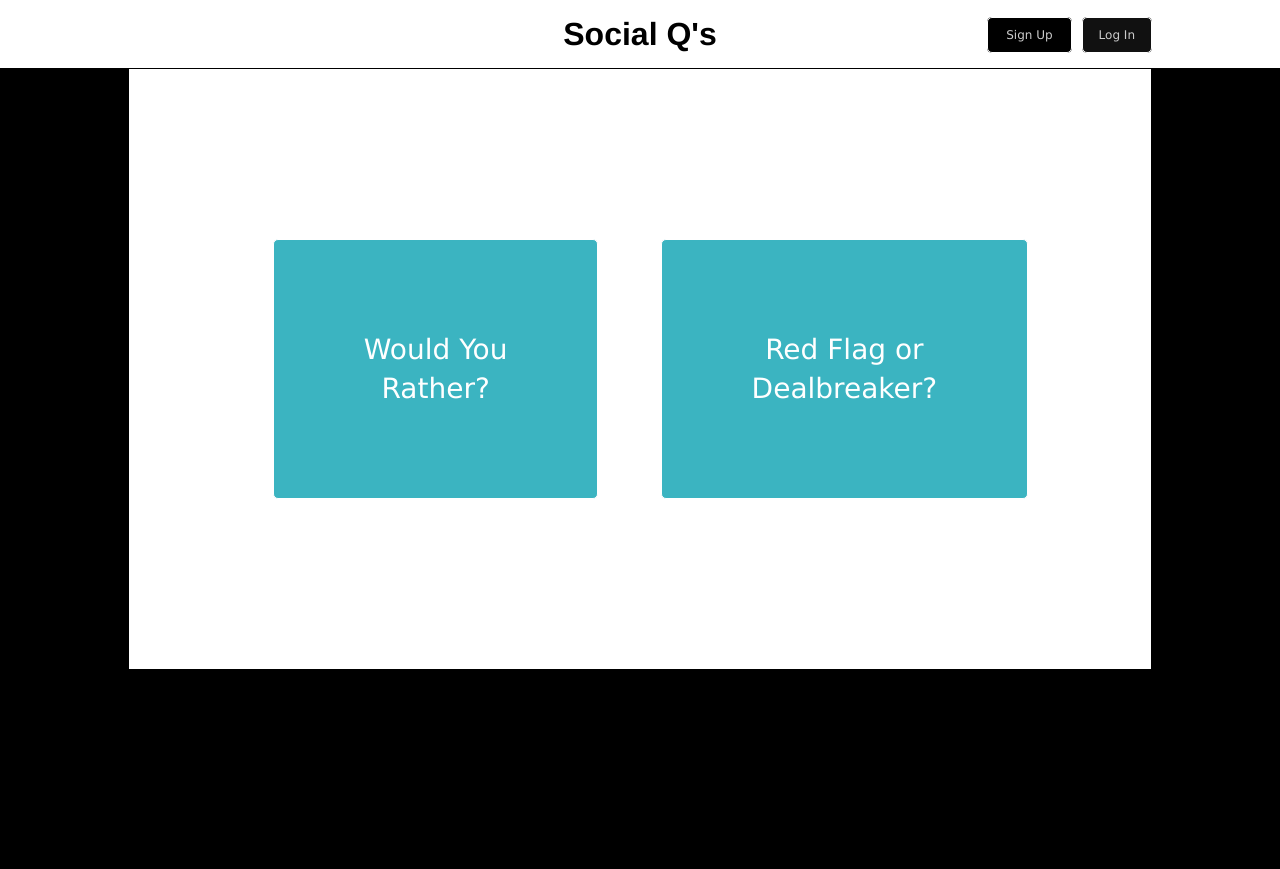
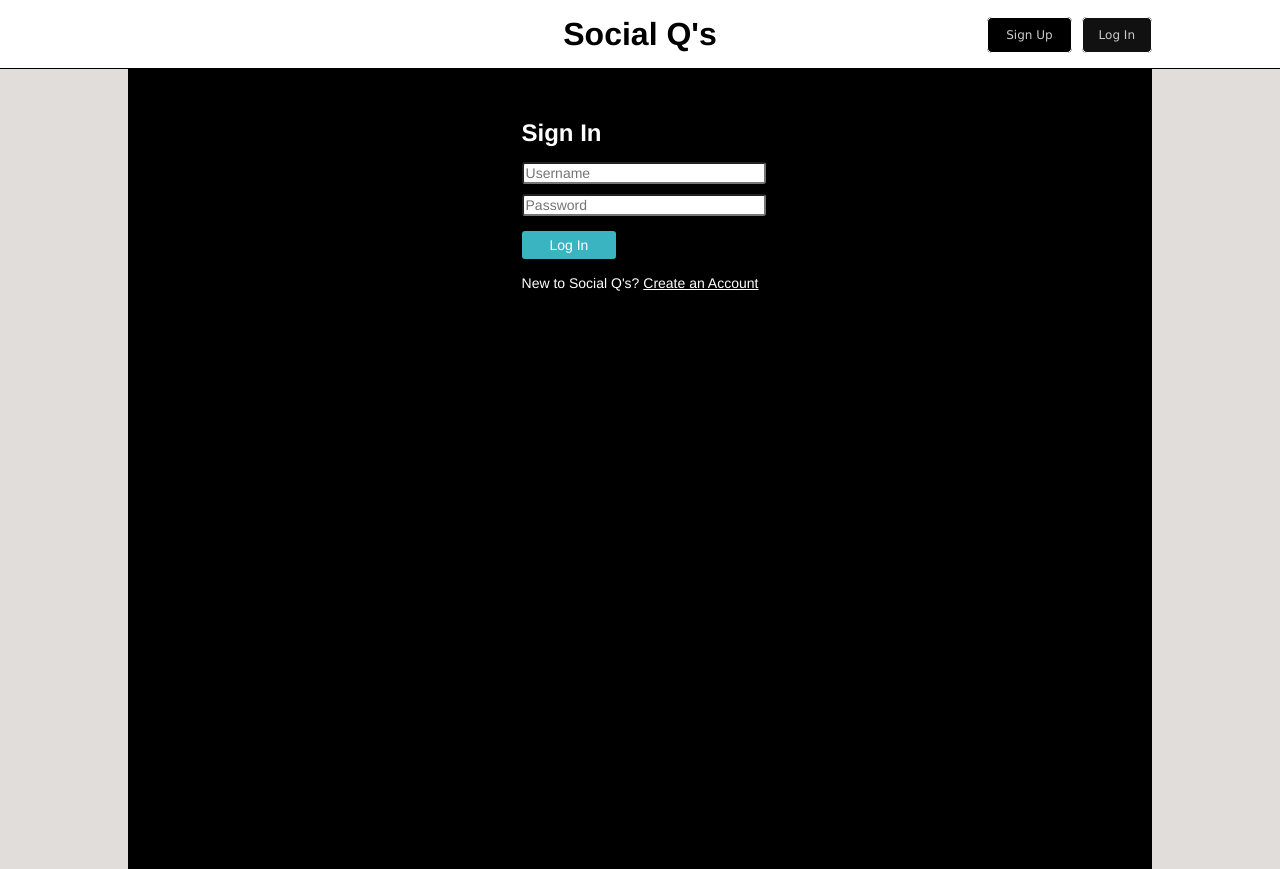
Before and after one commit to jkern-dev/SocialQ, a React (Create React App) app in the folder frontend/: page /#/login in a window 1280 px wide. Before the commit this address led to /#/. Built offline with nearby package versions, Linux system fonts and the light colour scheme.

Commit message:
Fix Background Color

```diff
--- a/frontend/public/stylesheets/navbar/navbar.css
+++ b/frontend/public/stylesheets/navbar/navbar.css
@@ -17,7 +17,7 @@
     bottom: 0;
     height: 800px;
     width: 100%;
-    background: black;
+    background: #E1DDDB;
 }
 #root {
     width: 100%;
@@ -134,15 +134,14 @@
     width: 80%;
     max-width: 1280px;
     margin: 0 auto;
-    background: white;
+    background: #E1DDDB;
 }
 
 .question-button-container{
     margin-top: 69px;
     height: 120px;
-    background: white;
+    background: #E1DDDB;
     position: relative;
-    border: 1px solid black;
     border-top: none;
 }
 
@@ -151,7 +150,6 @@
     height: 600px;
     background: white;
     position: relative;
-    border: 1px solid black;
     border-top: none;
 }
 
@@ -203,7 +201,7 @@
     width: max-content;
     padding: 20px;
     background: #3bb4c1;
-    border: 1px solid white;
+    border: 1px solid #048998;
     border-radius: 5px;
     color: white;
     font-family: times;
@@ -218,7 +216,7 @@
     width: max-content;
     padding: 90px;
     background: #3bb4c1;
-    border: 1px solid white;
+    border: 1px solid #048998;
     border-radius: 5px;
     color: white;
     font-family: times;
@@ -241,7 +239,7 @@
     width: max-content;
     padding: 20px;
     background: #3bb4c1;
-    border: 1px solid white;
+    border: 1px solid #048998;
     border-radius: 5px;
     color: white;
     font-family: times;
@@ -255,7 +253,7 @@
     width: max-content;
     padding: 90px;
     background: #3bb4c1;
-    border: 1px solid white;
+    border: 1px solid #048998;
     border-radius: 5px;
     color: white;
     font-family: times;
--- a/frontend/src/components/navbar/splash.jsx
+++ b/frontend/src/components/navbar/splash.jsx
@@ -2,7 +2,6 @@
 import {withRouter} from 'react-router-dom'
 
 class Splash extends React.Component {
-
   requestQ(type) {
     // this.props.history.push(`/#/questions/${type}`)
   }
--- a/frontend/src/util/route_util.jsx
+++ b/frontend/src/util/route_util.jsx
@@ -26,7 +26,7 @@
 
 const mapStateToProps = state => {
     debugger
-    return { loggedIn: Boolean(state.session.user) };
+    return { loggedIn: Boolean(state.session.isAuthenticated) };
 };
 
 export const AuthRoute = withRouter(connect(mapStateToProps)(Auth));
```
